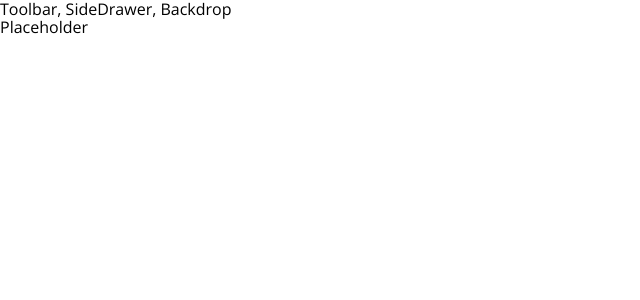
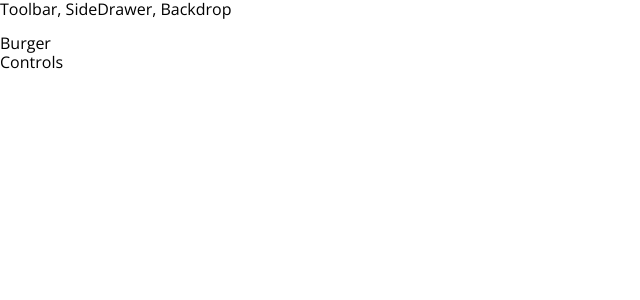
Before and after one commit to tmichelogiannakis/burger-builder, a React (Create React App) app: page / in a window 1280 px wide. Shown: the top 300 px of the page, without its empty margins (0-640 px from the left). Built offline with nearby package versions, Linux system fonts and the light colour scheme.

Commit message:
feat: add builder page

```diff
--- a/src/App.js
+++ b/src/App.js
@@ -1,8 +1,13 @@
 import React from 'react';
 import Layout from './layout/Layout';
+import Builder from './layout/builder/Builder';
 
 function App() {
-  return <Layout>Placeholder</Layout>;
+  return (
+    <Layout>
+      <Builder />
+    </Layout>
+  );
 }
 
 export default App;
--- a/src/layout/Layout.js
+++ b/src/layout/Layout.js
@@ -1,10 +1,15 @@
 import React from 'react';
+import styled from 'styled-components';
+
+const Main = styled.main`
+  margin-top: 16px;
+`;
 
 const layout = ({ children }) => {
   return (
     <>
       <div>Toolbar, SideDrawer, Backdrop</div>
-      <main>{children}</main>
+      <Main>{children}</Main>
     </>
   );
 };
--- /dev/null
+++ b/src/layout/builder/Builder.js
@@ -0,0 +1,14 @@
+import React, { Component } from 'react';
+
+class Builder extends Component {
+  render() {
+    return (
+      <>
+        <div>Burger</div>
+        <div>Controls</div>
+      </>
+    );
+  }
+}
+
+export default Builder;
```
